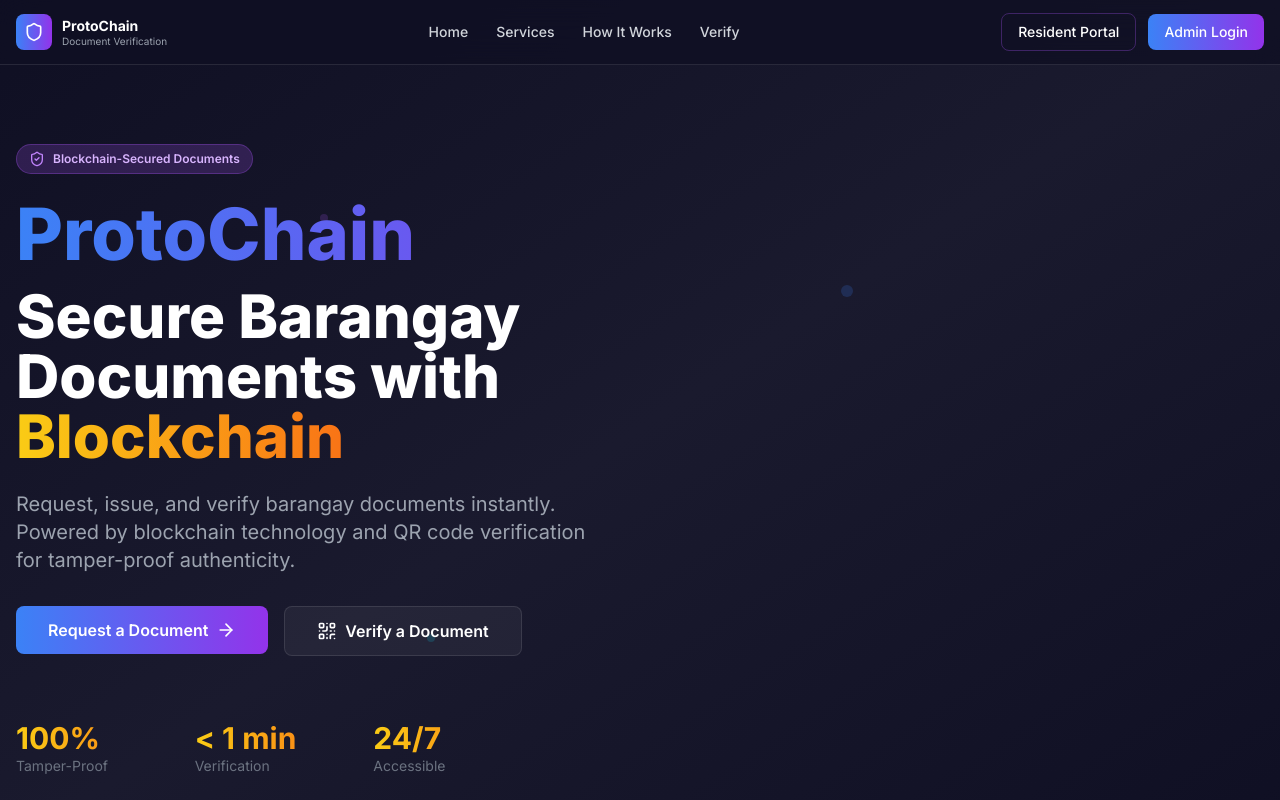
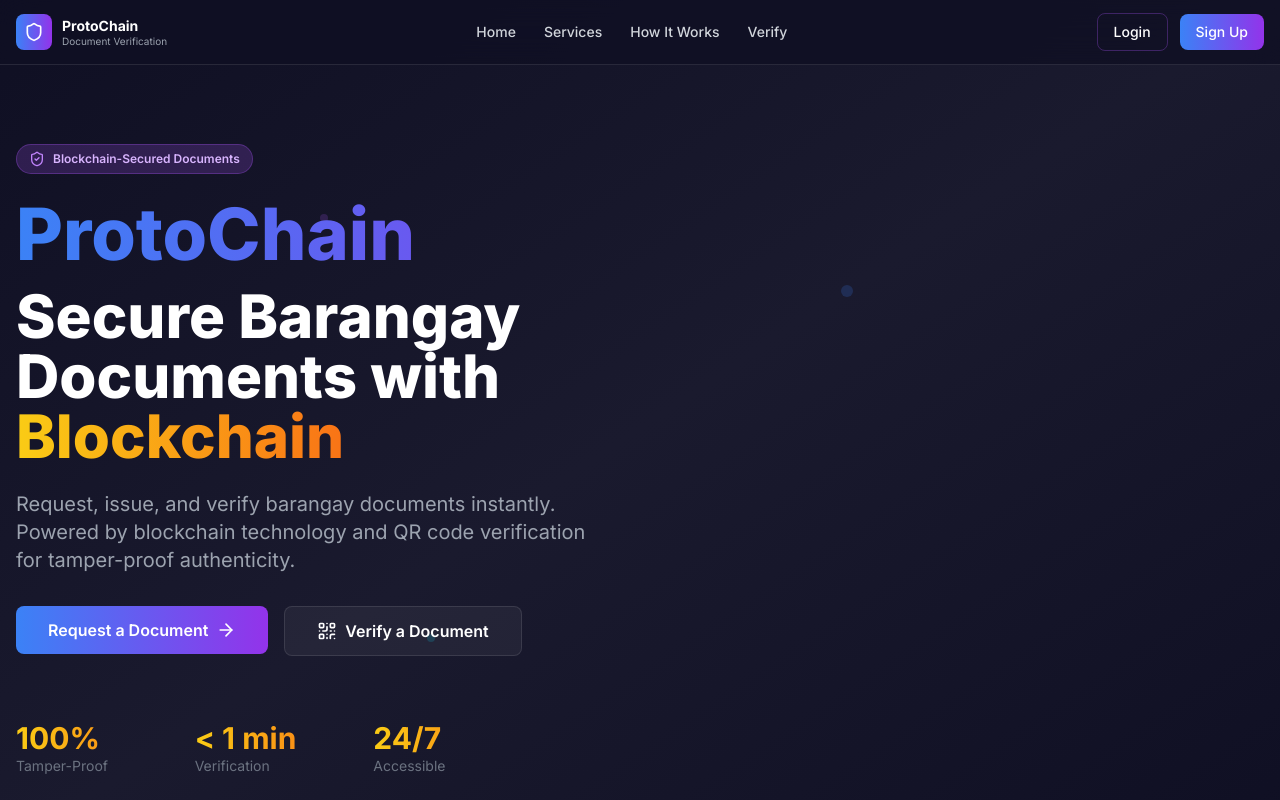
Before and after one commit to KimmelDevs/protochain, a Next.js app: page / in a window 1280 px wide. Shown: the top 800 px of the page. Built offline with nearby package versions, Linux system fonts and the light colour scheme.

Commit message:
changed header to log in and sign up

```diff
--- a/src/app/components/header.tsx
+++ b/src/app/components/header.tsx
@@ -43,12 +43,12 @@ export default function Header() {
         <div className="hidden md:flex items-center gap-3">
           <Link href="/login">
             <button className="px-4 py-2 text-sm font-medium text-white border border-purple-500/30 rounded-lg hover:border-purple-500 transition">
-              Resident Portal
+              Login
             </button>
           </Link>
-          <Link href="/login">
+          <Link href="/register">
             <button className="px-4 py-2 text-sm font-medium text-white bg-gradient-to-r from-blue-500 to-purple-600 rounded-lg hover:from-blue-600 hover:to-purple-700 transition">
-              Admin Login
+              Sign Up
             </button>
           </Link>
         </div>
@@ -79,12 +79,12 @@ export default function Header() {
             <div className="flex flex-col gap-2 mt-3 pt-3 border-t border-white/10">
               <Link href="/login" onClick={() => setMobileOpen(false)}>
                 <button className="w-full px-4 py-2 text-sm font-medium text-white border border-purple-500/30 rounded-lg hover:border-purple-500 transition">
-                  Resident Portal
+                  Login
                 </button>
               </Link>
-              <Link href="/login" onClick={() => setMobileOpen(false)}>
+              <Link href="/register" onClick={() => setMobileOpen(false)}>
                 <button className="w-full px-4 py-2 text-sm font-medium text-white bg-gradient-to-r from-blue-500 to-purple-600 rounded-lg">
-                  Admin Login
+                  Sign Up
                 </button>
               </Link>
             </div>
```
